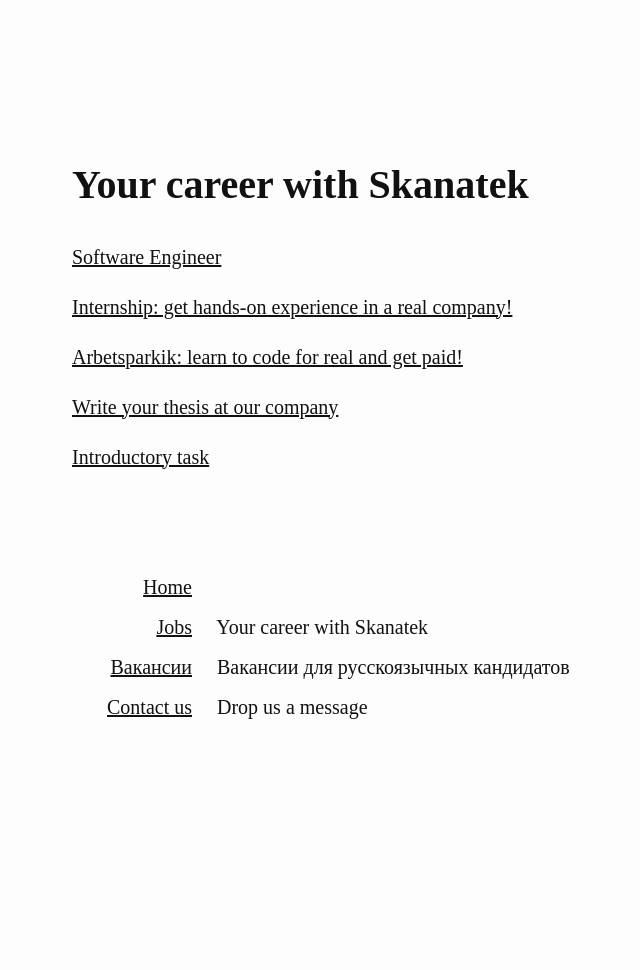
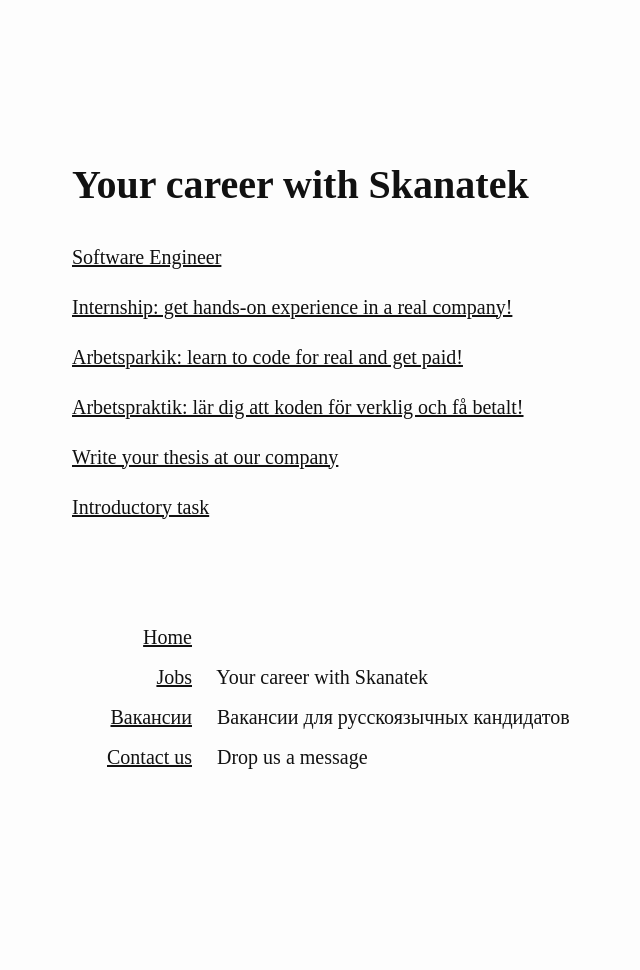
Before and after one commit to stazhirovka/stazhirovka.github.io, a Jekyll site: the page built from jobs_en.markdown, in a window 1280 px wide. Shown: the whole page, without its empty margins (56-696 px from the left). Built offline with Jekyll 4.4.1, drawn with Linux system fonts in a browser that asks for light colours; nearby versions of some CDN libraries; library files that are not in the unit come from our copies; Markdown is read by kramdown in place of the engine named in the settings; before the commit the page ends 920 px from its top, so only the background shows below that.

Commit message:
Added Swedish praktik page to the menu

```diff
--- a/jobs_en.markdown
+++ b/jobs_en.markdown
@@ -10,6 +10,8 @@ title: Jobs at Skanatek
 
 [Arbetsparkik: learn to code for real and get paid!](software-engineer-job-internship-stockholm-goteborg-malmo.html)
 
+[Arbetspraktik: lär dig att koden för verklig och få betalt!](mjukvara-ingenjor-jobb-for-studenter-stockholm-goteborg-malmo.html)
+
 [Write your thesis at our company](thesis.html)
 
 [Introductory task](introductory-task.html)
```
Also changed, not shown: mjukvara-ingenjor-jobb-for-studenter-stockholm-goteborg-malmo.markdown (renamed from mjukvara-ingemjor-jobb-for-studenter-stockholm-goteborg-malmo.markdown).
